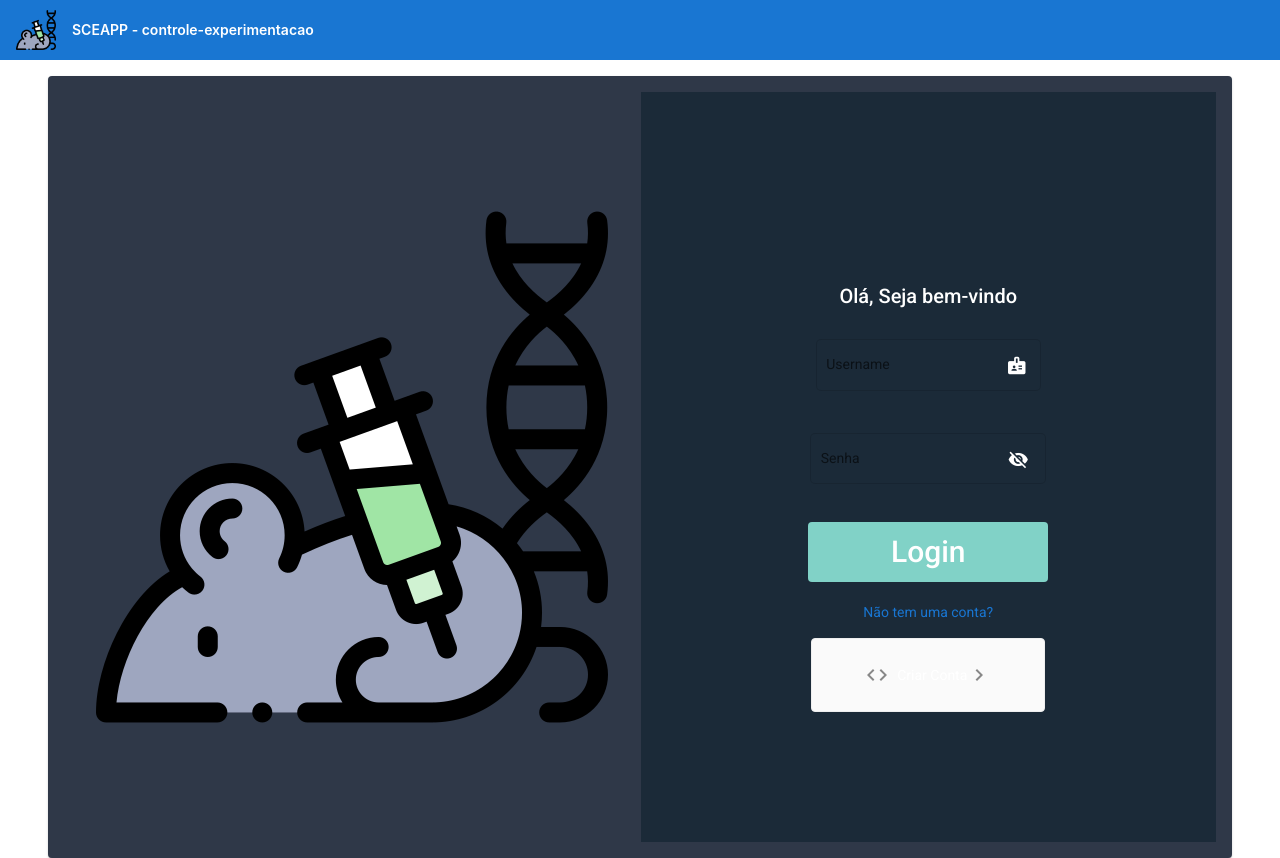
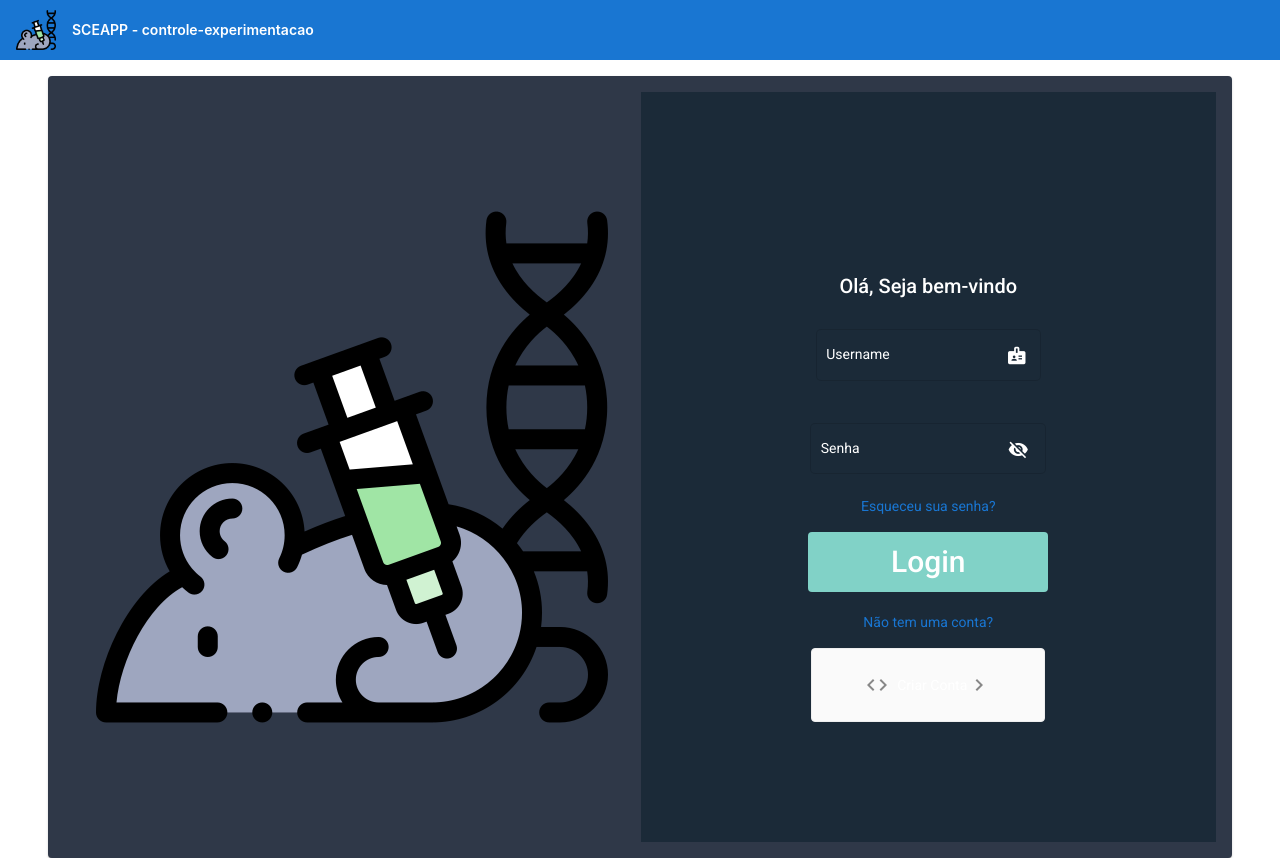
Before and after one commit to eduardojnr/Projeto-de-Engenharia, an Angular app in the folder controle-experimentacao/: page / in a window 1280 px wide. Built offline with nearby package versions, Linux system fonts and the light colour scheme.

Commit message:
organizando tela de login

```diff
--- a/controle-experimentacao/src/app/app-routing.module.ts
+++ b/controle-experimentacao/src/app/app-routing.module.ts
@@ -4,11 +4,14 @@ import { RouterModule, Routes } from '@angular/router';
 //Screens
 import { LoginComponent } from './screens/login/login.component';
 import { CadastroComponent } from './screens/cadastro/cadastro.component'
+import { RecuperacaoSenhaComponent } from './screens/recuperacao-senha/recuperacao-senha.component';
 
 const routes: Routes = [
   { path: 'login', component: LoginComponent },
   { path: 'cadastro', component: CadastroComponent },
-  { path: '', component: LoginComponent }
+  { path: '', component: LoginComponent },
+  { path: 'recovery', component: RecuperacaoSenhaComponent }
+
 ];
 
 @NgModule({
--- a/controle-experimentacao/src/app/app.module.ts
+++ b/controle-experimentacao/src/app/app.module.ts
@@ -15,12 +15,14 @@ import { MatIconModule } from '@angular/material/icon';
 import { MatInputModule } from '@angular/material/input';
 import { FormsModule, ReactiveFormsModule } from '@angular/forms';
 import { MatGridListModule } from '@angular/material/grid-list';
+import { RecuperacaoSenhaComponent } from './screens/recuperacao-senha/recuperacao-senha.component';
 
 @NgModule({
   declarations: [
     AppComponent,
     LoginComponent,
-    CadastroComponent
+    CadastroComponent,
+    RecuperacaoSenhaComponent
   ],
   imports: [
     BrowserModule,
--- a/controle-experimentacao/src/app/screens/login/login.component.html
+++ b/controle-experimentacao/src/app/screens/login/login.component.html
@@ -4,6 +4,7 @@
     <mat-grid-list cols="2" rowHeight="750px">
       <mat-grid-tile class="card-part-1">
         <img src="../../../assets/icons/png/experiment.png">
+        <!-- <h1>SCEAPP</h1> -->
       </mat-grid-tile>
       <mat-grid-tile><div class="content" role="main">
 
@@ -18,7 +19,7 @@
             <mat-label>
               Username
             </mat-label>
-            <input matInput placeholder="sam.porter">
+            <input matInput placeholder="">
             <mat-icon matSuffix>badge</mat-icon>
           </mat-form-field>
         </div>
@@ -36,6 +37,8 @@
             </button>
           </mat-form-field>
         </div>
+
+        <a [routerLink]="['/recovery']" routerLinkActive="router-link-active" >Esqueceu sua senha?</a>
 
         <div class="card-container">
           <button mat-button class="button-login" color="primary">
--- a/controle-experimentacao/src/app/screens/login/login.component.scss
+++ b/controle-experimentacao/src/app/screens/login/login.component.scss
@@ -6,6 +6,14 @@
 
 .card-part-1 {
   background: #2F3848;
+}
+
+mat-label {
+  color: white;
+}
+
+input {
+  color: white;
 }
 
 mat-grid-tile {
--- /dev/null
+++ b/controle-experimentacao/src/app/screens/recuperacao-senha/recuperacao-senha.component.html
@@ -0,0 +1 @@
+<p>recuperacao-senha works!</p>
--- /dev/null
+++ b/controle-experimentacao/src/app/screens/recuperacao-senha/recuperacao-senha.component.ts
@@ -0,0 +1,15 @@
+import { Component, OnInit } from '@angular/core';
+
+@Component({
+  selector: 'app-recuperacao-senha',
+  templateUrl: './recuperacao-senha.component.html',
+  styleUrls: ['./recuperacao-senha.component.scss']
+})
+export class RecuperacaoSenhaComponent implements OnInit {
+
+  constructor() { }
+
+  ngOnInit(): void {
+  }
+
+}
```
Also changed, not shown: controle-experimentacao/src/app/screens/recuperacao-senha/recuperacao-senha.component.scss (added), 1 other file (tests, documents, lock files or other folders).
